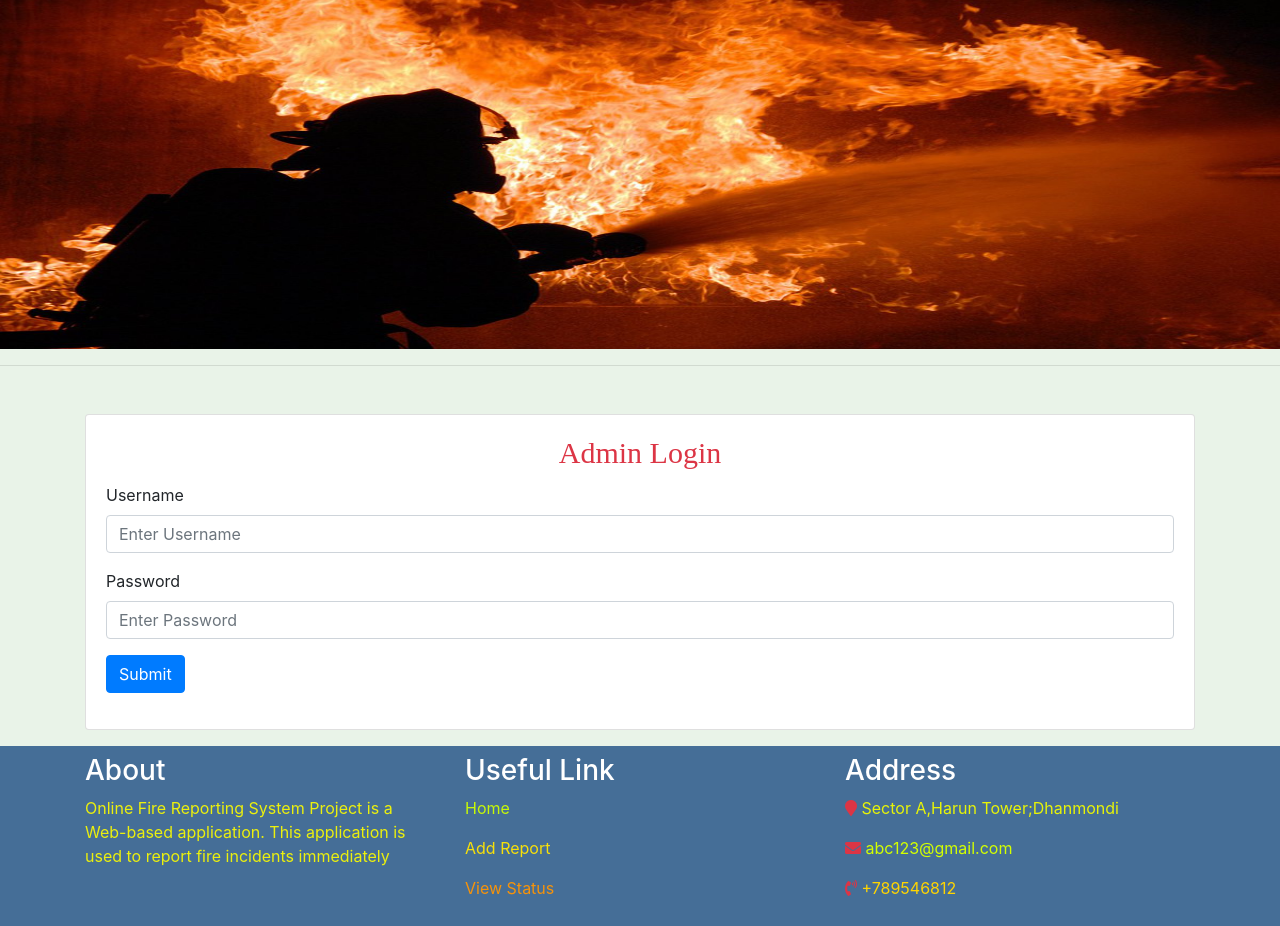
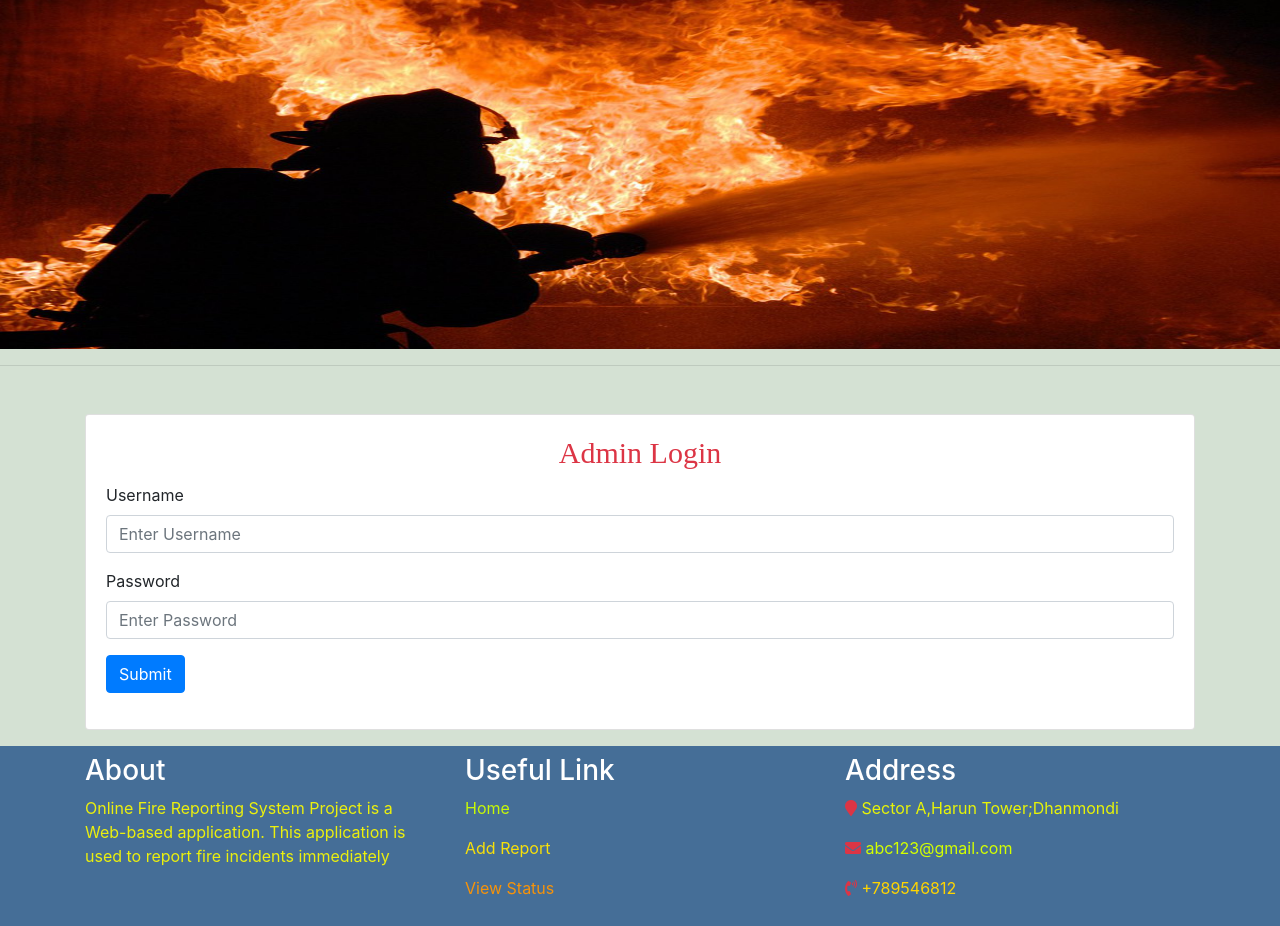
Before and after one commit to Fire-Fighter-Service/Fire-Fighter-project, a Django app: page /admin_login in a window 1280 px wide. Shown: the part 67-993 px from the top of the page. Run offline with Django 3.2, Linux system fonts and the light colour scheme; some libraries are stand-ins or nearby versions.

Commit message:
Update admin_login.html
somtehing change

```diff
--- a/OnlineFire_ReportingSystem/firereport/templates/admin_login.html
+++ b/OnlineFire_ReportingSystem/firereport/templates/admin_login.html
@@ -1,6 +1,6 @@
 {% include 'navbar.html' %}
 {% load static %}
-<body style="background-color: #e9f3e8;">
+<body style="background-color: #d4e1d3;">
 <img src="{% static 'images/onefighter.jpg' %}" style="width:100%; height:350px;">
 <hr>
 <div class="container mt-5">
```
